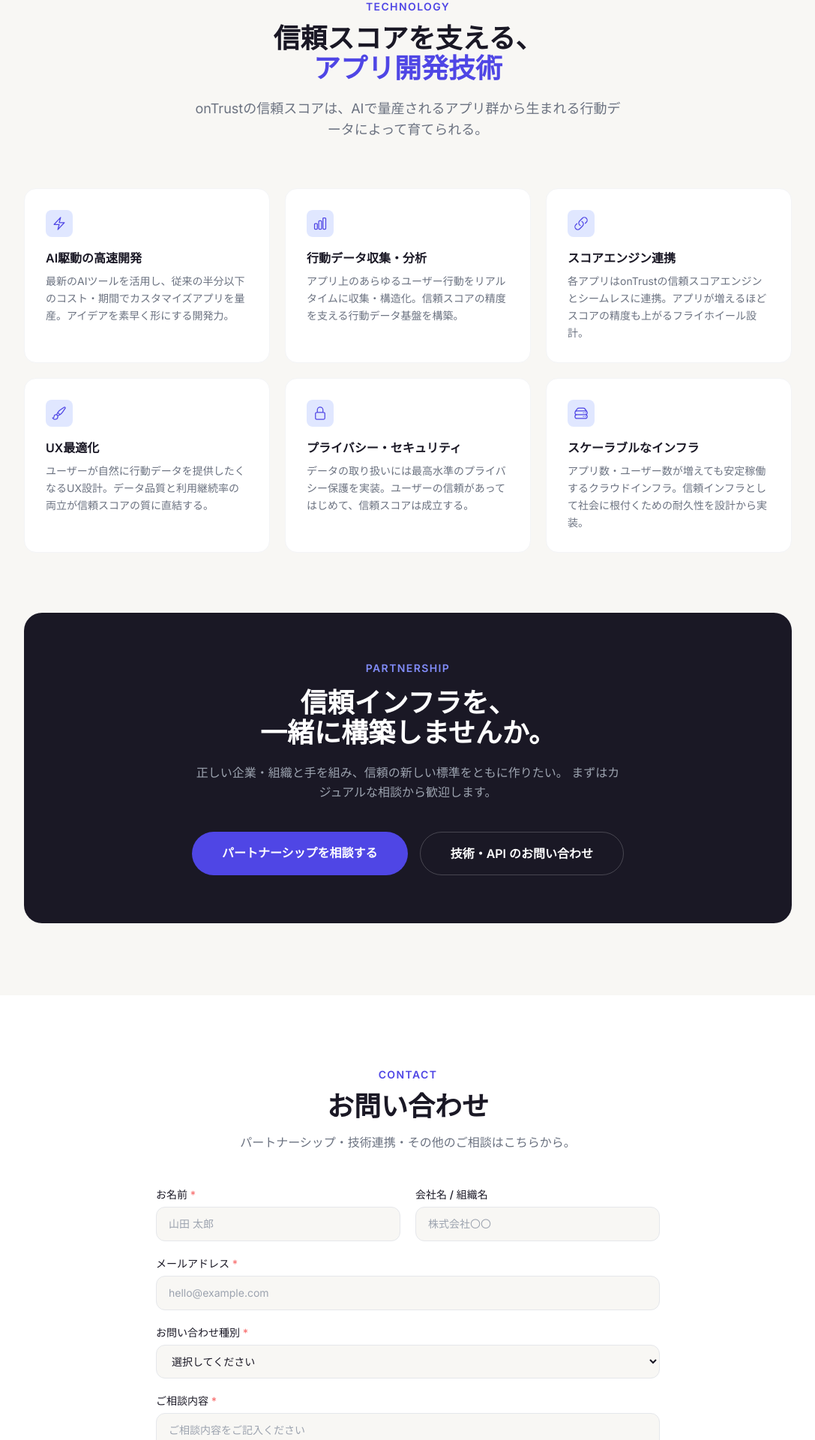
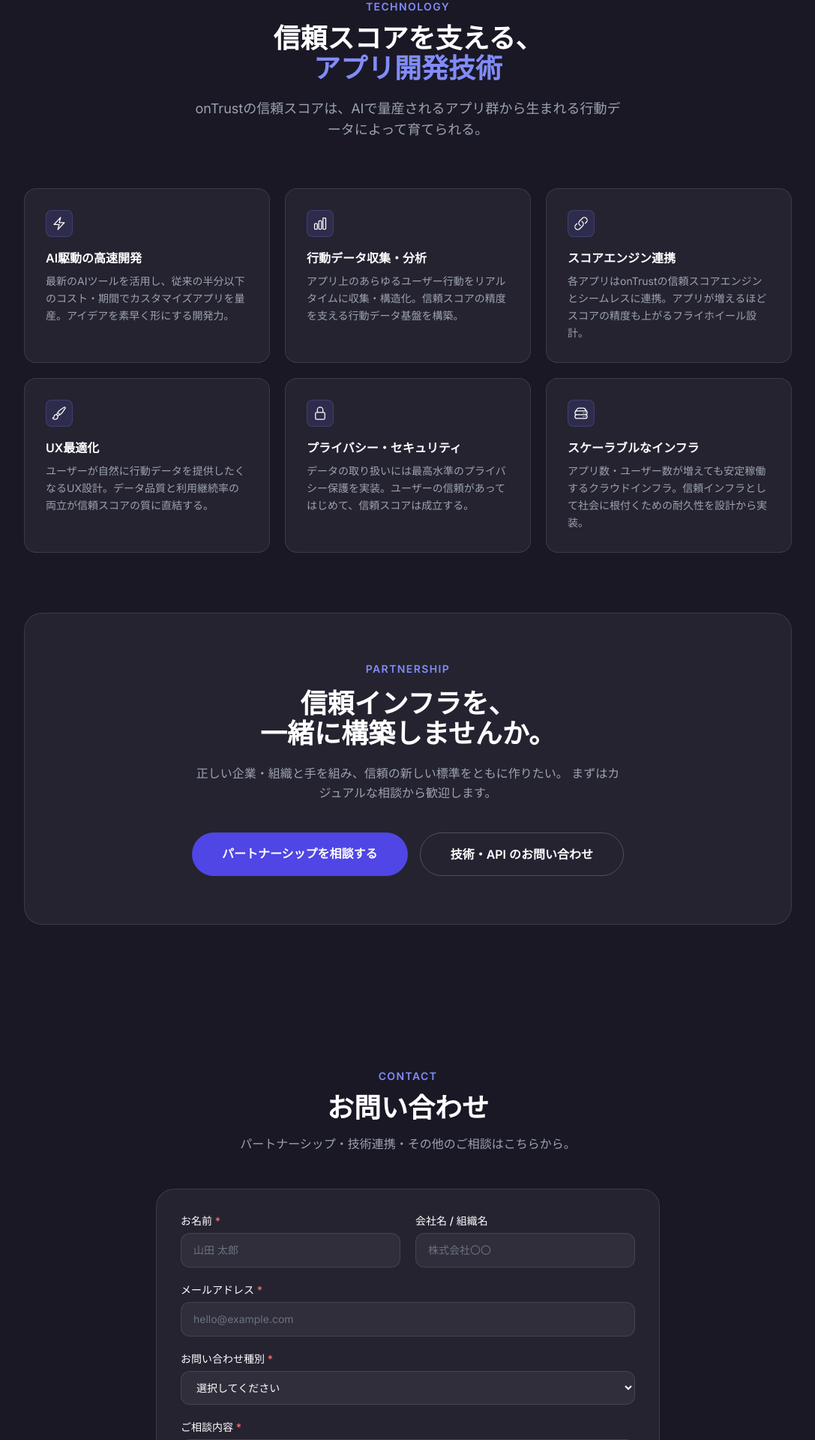
Before and after one commit to Rio2Ryo/ontrust-hp, a Next.js app: page / in a window 1280 px wide. Shown: the part 3680-5600 px from the top of the page at 75% size, without its empty margins (96-1183 px from the left). Built offline with nearby package versions, Linux system fonts and the light colour scheme.

Commit message:
feat: switch Technology and following sections to dark theme

```diff
--- a/src/components/CTA.tsx
+++ b/src/components/CTA.tsx
@@ -57,15 +57,15 @@
 
 export default function CTA() {
   return (
-    <section id="contact" className="py-24 px-6 bg-cream">
+    <section id="contact" className="py-24 px-6 bg-ink text-white">
       <div className="max-w-5xl mx-auto">
         <div className="text-center mb-16">
-          <p className="text-trust-600 text-sm font-semibold tracking-widest uppercase mb-3">Technology</p>
-          <h2 className="font-serif-jp text-4xl font-bold text-ink mb-5">
+          <p className="text-trust-400 text-sm font-semibold tracking-widest uppercase mb-3">Technology</p>
+          <h2 className="font-serif-jp text-4xl font-bold text-white mb-5">
             信頼スコアを支える、<br />
-            <span className="text-trust-600">アプリ開発技術</span>
+            <span className="text-trust-400">アプリ開発技術</span>
           </h2>
-          <p className="text-gray-500 text-lg max-w-xl mx-auto">
+          <p className="text-gray-400 text-lg max-w-xl mx-auto">
             onTrustの信頼スコアは、AIで量産されるアプリ群から生まれる行動データによって育てられる。
           </p>
         </div>
@@ -74,19 +74,19 @@
           {technologies.map((tech, i) => (
             <div
               key={i}
-              className="bg-white border border-gray-100 rounded-2xl p-7 hover:border-trust-300 hover:shadow-md transition-all"
+              className="bg-white/5 border border-white/10 rounded-2xl p-7 hover:border-trust-400/50 transition-all"
             >
-              <div className="w-9 h-9 rounded-lg bg-trust-100 flex items-center justify-center text-trust-600 mb-4">
+              <div className="w-9 h-9 rounded-lg bg-trust-500/15 border border-trust-400/20 flex items-center justify-center text-trust-300 mb-4">
                 {tech.icon}
               </div>
-              <h3 className="font-semibold text-ink text-base mb-2">{tech.title}</h3>
-              <p className="text-gray-500 text-sm leading-relaxed">{tech.desc}</p>
+              <h3 className="font-semibold text-white text-base mb-2">{tech.title}</h3>
+              <p className="text-gray-400 text-sm leading-relaxed">{tech.desc}</p>
             </div>
           ))}
         </div>
 
         {/* Partnership CTA */}
-        <div className="bg-ink rounded-3xl p-10 md:p-16 text-center text-white">
+        <div className="bg-white/5 border border-white/10 rounded-3xl p-10 md:p-16 text-center text-white">
           <p className="text-trust-400 text-sm font-semibold tracking-widest uppercase mb-4">Partnership</p>
           <h3 className="font-serif-jp text-3xl md:text-4xl font-bold mb-5">
             信頼インフラを、<br />一緒に構築しませんか。
--- a/src/components/Company.tsx
+++ b/src/components/Company.tsx
@@ -9,25 +9,25 @@
 
 export default function Company() {
   return (
-    <section id="company" className="py-24 px-6 bg-cream">
+    <section id="company" className="py-24 px-6 bg-ink text-white">
       <div className="max-w-3xl mx-auto">
         <div className="text-center mb-12">
-          <p className="text-trust-600 text-sm font-semibold tracking-widest uppercase mb-3">Company</p>
-          <h2 className="font-serif-jp text-4xl font-bold text-ink">会社概要</h2>
+          <p className="text-trust-400 text-sm font-semibold tracking-widest uppercase mb-3">Company</p>
+          <h2 className="font-serif-jp text-4xl font-bold text-white">会社概要</h2>
         </div>
 
-        <div className="bg-white border border-gray-100 rounded-2xl overflow-hidden">
+        <div className="bg-white/5 border border-white/10 rounded-2xl overflow-hidden">
           {details.map((item, i) => (
             <div
               key={i}
               className={`flex flex-col sm:flex-row sm:items-start gap-2 px-8 py-5 ${
-                i !== details.length - 1 ? "border-b border-gray-100" : ""
+                i !== details.length - 1 ? "border-b border-white/10" : ""
               }`}
             >
-              <dt className="text-sm text-gray-500 sm:w-36 flex-shrink-0 font-medium">{item.label}</dt>
-              <dd className="text-sm text-ink leading-relaxed">
+              <dt className="text-sm text-gray-400 sm:w-36 flex-shrink-0 font-medium">{item.label}</dt>
+              <dd className="text-sm text-white leading-relaxed">
                 {item.label === "お問い合わせ" ? (
-                  <a href={`mailto:${item.value}`} className="text-trust-600 hover:underline">
+                  <a href={`mailto:${item.value}`} className="text-trust-300 hover:underline">
                     {item.value}
                   </a>
                 ) : (
--- a/src/components/Contact.tsx
+++ b/src/components/Contact.tsx
@@ -24,27 +24,27 @@
   };
 
   return (
-    <section id="inquiry" className="py-24 px-6 bg-white">
+    <section id="inquiry" className="py-24 px-6 bg-ink text-white">
       <div className="max-w-2xl mx-auto">
         <div className="text-center mb-12">
-          <p className="text-trust-600 text-sm font-semibold tracking-widest uppercase mb-3">Contact</p>
-          <h2 className="font-serif-jp text-4xl font-bold text-ink mb-4">
+          <p className="text-trust-400 text-sm font-semibold tracking-widest uppercase mb-3">Contact</p>
+          <h2 className="font-serif-jp text-4xl font-bold text-white mb-4">
             お問い合わせ
           </h2>
-          <p className="text-gray-500 text-base">
+          <p className="text-gray-400 text-base">
             パートナーシップ・技術連携・その他のご相談はこちらから。
           </p>
         </div>
 
         {submitted ? (
-          <div className="bg-trust-50 border border-trust-200 rounded-2xl p-10 text-center">
-            <div className="w-12 h-12 rounded-full bg-trust-100 flex items-center justify-center mx-auto mb-4">
+          <div className="bg-white/5 border border-white/10 rounded-2xl p-10 text-center">
+            <div className="w-12 h-12 rounded-full bg-trust-500/15 border border-trust-400/20 flex items-center justify-center mx-auto mb-4">
               <svg className="w-6 h-6 text-trust-600" fill="none" stroke="currentColor" strokeWidth={1.5} viewBox="0 0 24 24">
                 <path strokeLinecap="round" strokeLinejoin="round" d="M4.5 12.75l6 6 9-13.5" />
               </svg>
             </div>
-            <p className="font-semibold text-ink text-lg mb-2">メーラーが開きました</p>
-            <p className="text-gray-500 text-sm">送信後、担当者より折り返しご連絡いたします。</p>
+            <p className="font-semibold text-white text-lg mb-2">メーラーが開きました</p>
+            <p className="text-gray-400 text-sm">送信後、担当者より折り返しご連絡いたします。</p>
             <button
               onClick={() => setSubmitted(false)}
               className="mt-6 text-trust-600 text-sm hover:underline"
@@ -53,50 +53,50 @@
             </button>
           </div>
         ) : (
-          <form onSubmit={handleSubmit} className="space-y-5">
+          <form onSubmit={handleSubmit} className="space-y-5 bg-white/5 border border-white/10 rounded-3xl p-6 md:p-8">
             <div className="grid sm:grid-cols-2 gap-5">
               <div>
-                <label className="block text-sm font-medium text-ink mb-1.5">お名前 <span className="text-red-400">*</span></label>
+                <label className="block text-sm font-medium text-white mb-1.5">お名前 <span className="text-red-400">*</span></label>
                 <input
                   type="text"
                   required
                   value={form.name}
                   onChange={(e) => setForm({ ...form, name: e.target.value })}
                   placeholder="山田 太郎"
-                  className="w-full px-4 py-3 rounded-xl border border-gray-200 bg-cream text-ink text-sm focus:outline-none focus:ring-2 focus:ring-trust-300 focus:border-transparent transition"
+                  className="w-full px-4 py-3 rounded-xl border border-white/10 bg-white/5 text-white text-sm placeholder:text-gray-500 focus:outline-none focus:ring-2 focus:ring-trust-300 focus:border-transparent transition"
                 />
               </div>
               <div>
-                <label className="block text-sm font-medium text-ink mb-1.5">会社名 / 組織名</label>
+                <label className="block text-sm font-medium text-white mb-1.5">会社名 / 組織名</label>
                 <input
                   type="text"
                   value={form.company}
                   onChange={(e) => setForm({ ...form, company: e.target.value })}
                   placeholder="株式会社〇〇"
-                  className="w-full px-4 py-3 rounded-xl border border-gray-200 bg-cream text-ink text-sm focus:outline-none focus:ring-2 focus:ring-trust-300 focus:border-transparent transition"
+                  className="w-full px-4 py-3 rounded-xl border border-white/10 bg-white/5 text-white text-sm placeholder:text-gray-500 focus:outline-none focus:ring-2 focus:ring-trust-300 focus:border-transparent transition"
                 />
               </div>
             </div>
 
             <div>
-              <label className="block text-sm font-medium text-ink mb-1.5">メールアドレス <span className="text-red-400">*</span></label>
+              <label className="block text-sm font-medium text-white mb-1.5">メールアドレス <span className="text-red-400">*</span></label>
               <input
                 type="email"
                 required
                 value={form.email}
                 onChange={(e) => setForm({ ...form, email: e.target.value })}
                 placeholder="hello@example.com"
-                className="w-full px-4 py-3 rounded-xl border border-gray-200 bg-cream text-ink text-sm focus:outline-none focus:ring-2 focus:ring-trust-300 focus:border-transparent transition"
+                className="w-full px-4 py-3 rounded-xl border border-white/10 bg-white/5 text-white text-sm placeholder:text-gray-500 focus:outline-none focus:ring-2 focus:ring-trust-300 focus:border-transparent transition"
               />
             </div>
 
             <div>
-              <label className="block text-sm font-medium text-ink mb-1.5">お問い合わせ種別 <span className="text-red-400">*</span></label>
+              <label className="block text-sm font-medium text-white mb-1.5">お問い合わせ種別 <span className="text-red-400">*</span></label>
               <select
                 required
                 value={form.type}
                 onChange={(e) => setForm({ ...form, type: e.target.value })}
-                className="w-full px-4 py-3 rounded-xl border border-gray-200 bg-cream text-ink text-sm focus:outline-none focus:ring-2 focus:ring-trust-300 focus:border-transparent transition"
+                className="w-full px-4 py-3 rounded-xl border border-white/10 bg-white/5 text-white text-sm placeholder:text-gray-500 focus:outline-none focus:ring-2 focus:ring-trust-300 focus:border-transparent transition"
               >
                 <option value="">選択してください</option>
                 <option value="パートナーシップ">パートナーシップについて</option>
@@ -108,14 +108,14 @@
             </div>
 
             <div>
-              <label className="block text-sm font-medium text-ink mb-1.5">ご相談内容 <span className="text-red-400">*</span></label>
+              <label className="block text-sm font-medium text-white mb-1.5">ご相談内容 <span className="text-red-400">*</span></label>
               <textarea
                 required
                 rows={5}
                 value={form.message}
                 onChange={(e) => setForm({ ...form, message: e.target.value })}
                 placeholder="ご相談内容をご記入ください"
-                className="w-full px-4 py-3 rounded-xl border border-gray-200 bg-cream text-ink text-sm focus:outline-none focus:ring-2 focus:ring-trust-300 focus:border-transparent transition resize-none"
+                className="w-full px-4 py-3 rounded-xl border border-white/10 bg-white/5 text-white text-sm placeholder:text-gray-500 focus:outline-none focus:ring-2 focus:ring-trust-300 focus:border-transparent transition resize-none"
               />
             </div>
 
@@ -125,7 +125,7 @@
             >
               送信する
             </button>
-            <p className="text-center text-xs text-gray-400">
+            <p className="text-center text-xs text-gray-500">
               送信後、メーラーが開きます。まずはカジュアルなご相談も歓迎します。
             </p>
           </form>
```
